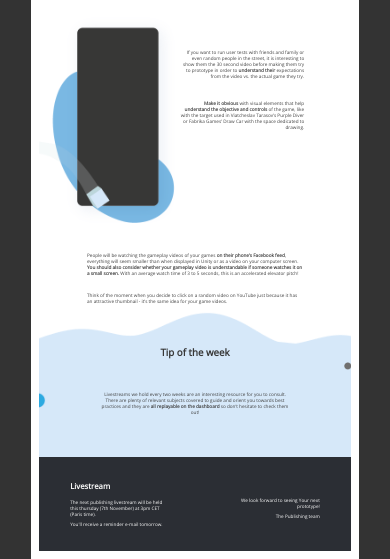
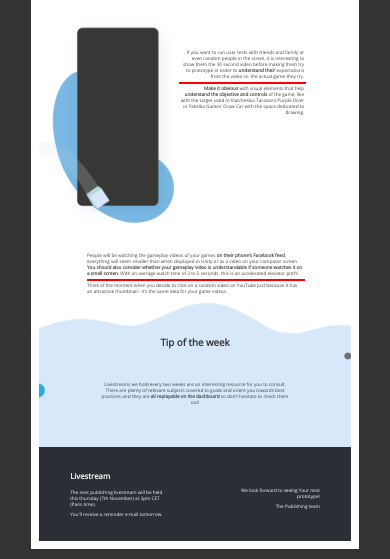
Before and after one commit to ollenilsson1/responsive, a website: page index.html in a window 390 px wide. Shown: the part 593-1152 px from the top of the page. Drawn offline with nearby package versions, Linux system fonts and the light colour scheme.

Commit message:
added span to paragraphs and more responsive

```diff
--- a/index.html
+++ b/index.html
@@ -45,30 +45,26 @@
     <!-- Section-2 - Second paragraph and picture -->
 	<section class="section-2">
 		<img alt="Mobile phone 2" class="section2-img" src="/bilder/phone_no2-03.png">
-		<p class="section2-p1">If you want to run user tests with friends and family or even random people in the street,
+		<p class="section2-p">If you want to run user tests with friends and family or even random people in the street,
             it is interesting to show them the 30 second video before making them try to prototype in order to <strong>
             understand their</strong> expectations from the video vs. the actual game they try.
-        </p>
-		<p class="section2-p2"><strong>Make it obvious</strong> with visual elements that help <strong>understand the objective
+        <span class="section2-span"></span>
+		<strong>Make it obvious</strong> with visual elements that help <strong>understand the objective
             and controls</strong> of the game, like with the target used in Viatcheslav Tarasov’s Purple Diver or Fabrika Games’
             Draw Car with the space dedicated to drawing.
         </p>
     </section>
     <!-- Section 3 paragraph -->
-	<section class="section-3">
-        <p class="section3-p1">People will be watching the gameplay videos of your games <strong>on their phone’s Facebook feed</strong>,
+    <section class="section-3">
+        <p class="section3-p">People will be watching the gameplay videos of your games <strong>on their phone’s Facebook feed</strong>,
                 everything will seem smaller than when displayed in Unity or as a video on your computer screen. <strong>You should also consider
                 whether your gameplay video is understandable if someone watches it on a small screen.</strong> With an average watch time of
                 3 to 5 seconds, this is an accelerated elevator pitch!
-        </p>
-
-        <!-- <span></span> lägga till och gör allt till en paragraf -->
-
-
-        <p class="section3-p2">Think of the moment when you decide to click on a random video on YouTube just because it has an attractive thumbnail
+        <span class="section3-span"></span>
+                Think of the moment when you decide to click on a random video on YouTube just because it has an attractive thumbnail
                 - it’s the same idea for your game videos.
         </p>
-        </section>
+    </section>
     <!-- Section 4 tip of the week -->
 	<section class="section-4">
 		<div class="section4-text">
--- a/sass/section-1.scss
+++ b/sass/section-1.scss
@@ -33,7 +33,7 @@
     }
 }
 
-@media (min-width:700px)  {
+@media (min-width:601px)  {
     .section1-img {
         top:-20%;
     }
--- a/sass/section-2.scss
+++ b/sass/section-2.scss
@@ -10,7 +10,7 @@
     width:50%;
 }
 
-.section2-p1 {
+.section2-p {
     width:40%;
     position:absolute;
     top:20%;
@@ -18,11 +18,11 @@
     text-align:right;
 }
 
-.section2-p2 {
-    width:40%;
-    position:absolute;
-    top:40%;
-    left:45%;
-    text-align:right;
 
+
+.section2-span {
+    display:inline-block;
+    width:100%;
+    height:5%;
+    border:1px solid red;
 }
--- a/sass/section-3.scss
+++ b/sass/section-3.scss
@@ -2,35 +2,17 @@
     padding:0 6rem;
 }
 
+.section3-span {
+    display:inline-block;
+    border:1px solid red;
+    width:100%;
+    height:5%;
+}
 
-.section3-p2 {
-padding-top:2rem;
-}
 
 @media (max-width:700px)  {
 
     .section-3 {
         padding:0 3rem;
     }
-
-    .section3-p2 {
-        padding-top:1rem;
-        }
 }
-
- @media (min-width:1200px) {
-
-    .section-3 {
-        padding:0 9rem;
-    }
-
-    .section3-p2 {
-        padding-top:3rem;
-        }
-
-}
-
-/* span {
-    display:inline-block;
-    height:5%;
-} */
```
Also changed, not shown: style.css.
